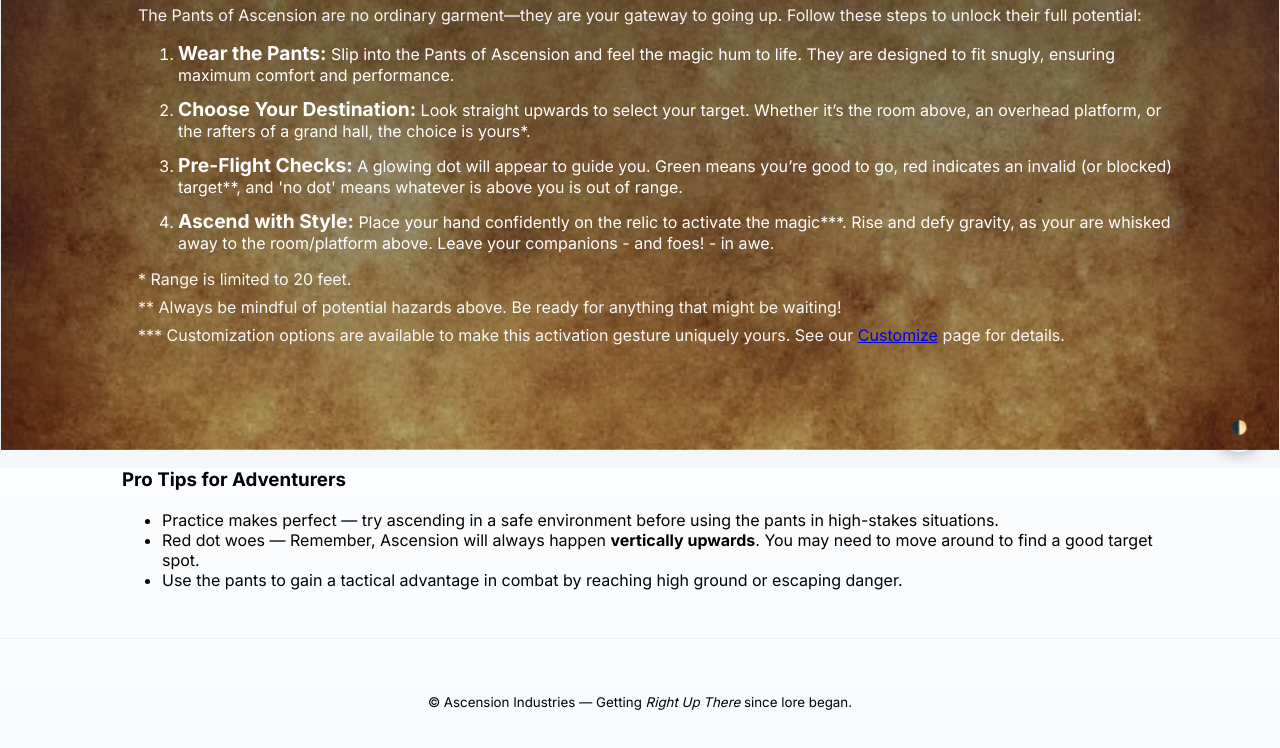
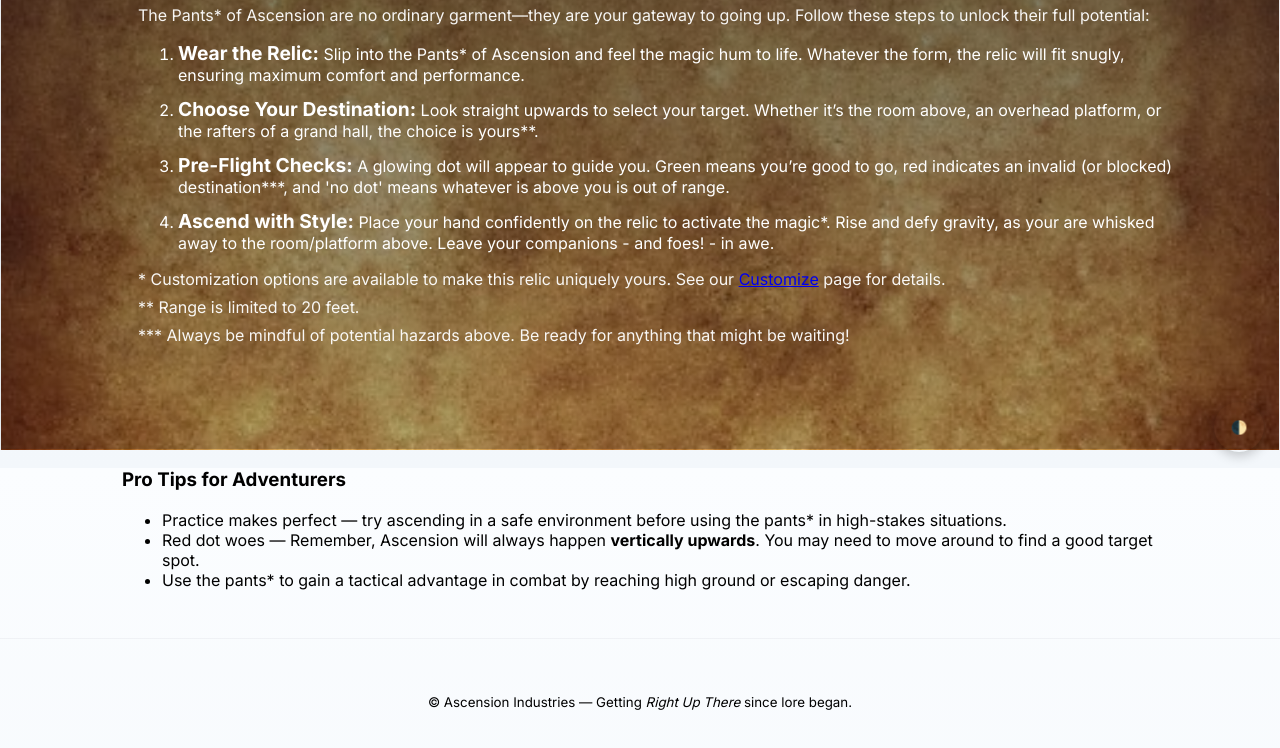
Before and after one commit to TomGle123/AscensionIndustries, a plain HTML site: page howto.html in a window 1280 px wide. Shown: the part 332-1080 px from the top of the page. Drawn offline with Linux system fonts and the light colour scheme.

Commit message:
last minute changes

```diff
--- a/howto.html
+++ b/howto.html
@@ -30,33 +30,33 @@
       <section class="hero hero-fullbleed">
         <div class="container">
           <h2>How to Harness the Power of Ascension</h2>
-          <p>The Pants of Ascension are no ordinary garment—they are your gateway to going up. Follow these
+          <p>The Pants* of Ascension are no ordinary garment—they are your gateway to going up. Follow these
             steps to unlock their full potential:</p>
           <ol>
-            <li><strong>Wear the Pants:</strong> Slip into the Pants of Ascension and feel the magic hum to life.
-              They are designed to fit snugly, ensuring maximum comfort and performance.</li>
+            <li><strong>Wear the Relic:</strong> Slip into the Pants* of Ascension and feel the magic hum to life.
+              Whatever the form, the relic will fit snugly, ensuring maximum comfort and performance.</li>
             <li><strong>Choose Your Destination:</strong> Look straight upwards to select your target. Whether
-              it’s the room above, an overhead platform, or the rafters of a grand hall, the choice is yours*.</li>
+              it’s the room above, an overhead platform, or the rafters of a grand hall, the choice is yours**.</li>
             <li><strong>Pre-Flight Checks:</strong> A glowing dot will appear to guide you. Green means you’re
-              good to go, red indicates an invalid (or blocked) target**, and 'no dot' means whatever is above you is out
+              good to go, red indicates an invalid (or blocked) destination***, and 'no dot' means whatever is above you is out
               of range.</li>
-            <li><strong>Ascend with Style:</strong> Place your hand confidently on the relic to activate the magic***.
-                Rise and defy gravity, as your are whisked away to the room/platform above.  Leave your companions - and foes! -
+            <li><strong>Ascend with Style:</strong> Place your hand confidently on the relic to activate the magic*.
+                Rise and defy gravity, as your are whisked away to the room/platform above. Leave your companions - and foes! -
                 in awe.</li>
           </ol>
-          <p class="muted">* Range is limited to 20 feet.</p>
-          <p class="muted">** Always be mindful of potential hazards above. Be ready for anything that might be waiting!</p>
-          <p class="muted">*** Customization options are available to make this activation gesture uniquely yours. See our <a href="customize.html">Customize</a> page for details. </p>
+          <p class="muted">* Customization options are available to make this relic uniquely yours. See our <a href="customize.html">Customize</a> page for details. </p>
+          <p class="muted">** Range is limited to 20 feet.</p>
+          <p class="muted">*** Always be mindful of potential hazards above. Be ready for anything that might be waiting!</p>
         </div>
       </section>
 
       <section>
         <h3>Pro Tips for Adventurers</h3>
         <ul>
-          <li>Practice makes perfect — try ascending in a safe environment before using the pants in high-stakes situations.</li>
+          <li>Practice makes perfect — try ascending in a safe environment before using the pants* in high-stakes situations.</li>
           <li>Red dot woes —  Remember, Ascension will always happen <strong>vertically upwards</strong>. You may need to move
             around to find a good target spot.</li>
-          <li>Use the pants to gain a tactical advantage in combat by reaching high ground or escaping danger.</li>
+          <li>Use the pants* to gain a tactical advantage in combat by reaching high ground or escaping danger.</li>
         </ul>
       </section>
     </main>
```
Also changed, not shown: customize.html (+1 -1 lines), index.html (+1 -1 lines), assets/earring.jpg.
